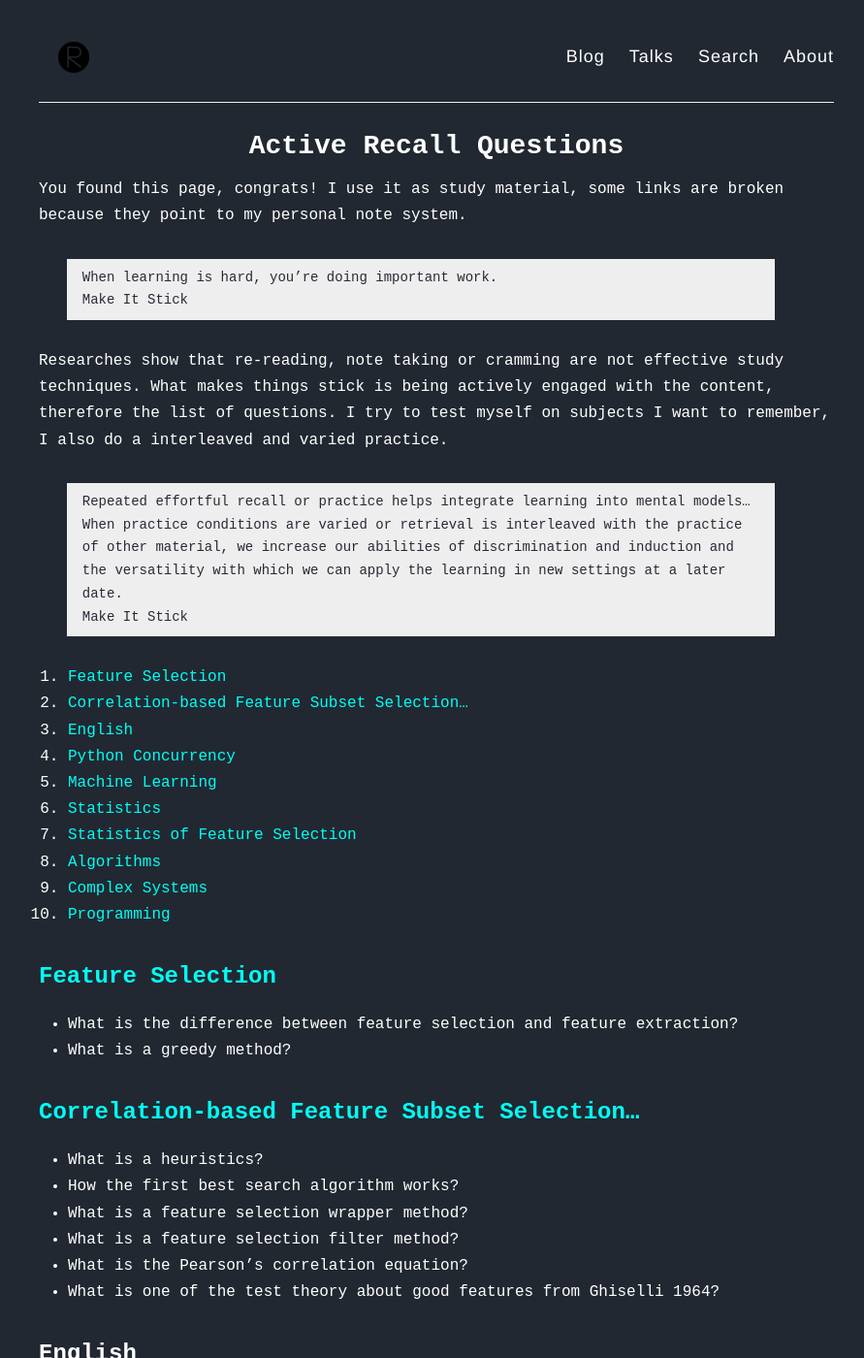
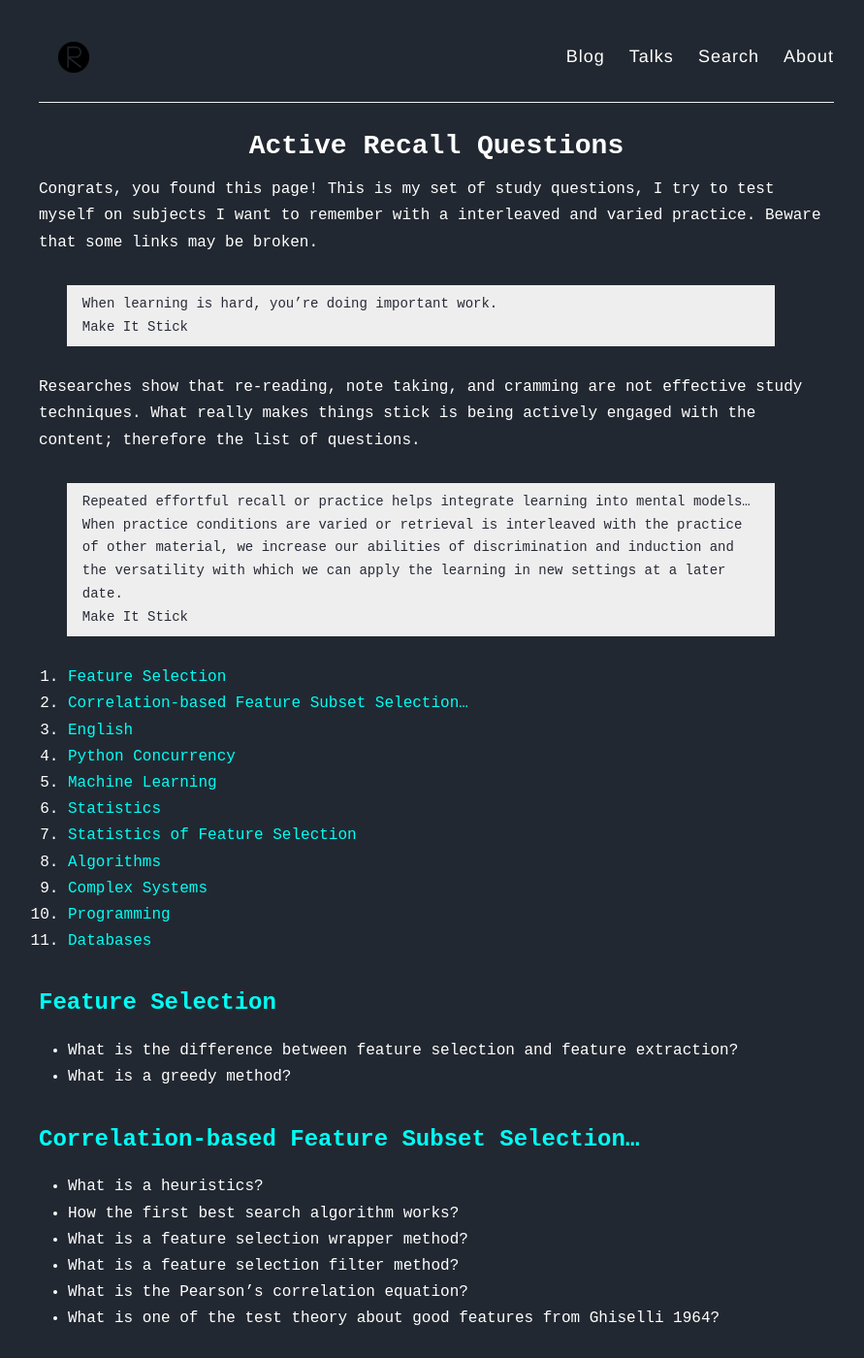
Before and after one commit to rsarai/-rsarai.github.io, a Jekyll site: the page built from _pages/questions.md, in a window 1280 px wide and 1400 px high. Shown: the whole window at 97% size, without its empty margins (190-1081 px from the left). Built offline with Jekyll 4.4.1, drawn with Linux system fonts in a browser that asks for light colours; some of the changed text lies outside the part shown.

Commit message:
Adds databases questions

```diff
--- a/_pages/questions.md
+++ b/_pages/questions.md
@@ -3,14 +3,14 @@
 title: Active Recall Questions
 permalink: /questions/
 ---
-You found this page, congrats! I use it as study material, some links are broken because they point to my personal note system.
+Congrats, you found this page! This is my set of study questions, I try to test myself on subjects I want to remember with a interleaved and varied practice. Beware that some links may be broken.
 
 
 > When learning is hard, you’re doing important work.
 >
 > <cite>Make It Stick</cite>
 
-Researches show that re-reading, note taking or cramming are not effective study techniques. What makes things stick is being actively engaged with the content, therefore the list of questions. I try to test myself on subjects I want to remember, I also do a interleaved and varied practice.
+Researches show that re-reading, note taking, and cramming are not effective study techniques. What really makes things stick is being actively engaged with the content; therefore the list of questions.
 
 > Repeated effortful recall or practice helps integrate learning into mental models&#x2026; When practice conditions are varied or retrieval is interleaved with the practice of other material, we increase our abilities of discrimination and induction and the versatility with which we can apply the learning in new settings at a later date.
 >
@@ -29,7 +29,7 @@
 8.  [Algorithms](#org43a365f)
 9.  [Complex Systems](#org024910a)
 10. [Programming](#orgfd924a7)
-
+11. [Databases](#org8a2a222)
 
 
 <a id="org7f94ab0"></a>
@@ -169,3 +169,18 @@
 -   What is Elixir match operator?
 -   In which scenarios Elixir shines?
 -   How to compare Elixir and Python?
+
+<a id="org8a2a222"></a>
+
+# Databases
+
+-   What are the properties that guarantee accuracy and availability for databases? (ACID)
+-   Why are Referential Integrity constraints important?
+-   How to set up a failover system?
+-   What are the downsides of MYSQL?
+-   What are the good practices of logging in databases?
+-   What is the difference between a database and a database management system?
+-   What are data-intensive applications
+-   Summarize the common needs of applycations into 5 general groups
+-   What is the difference between latency and response time?
+-   What is a percentile?
```
